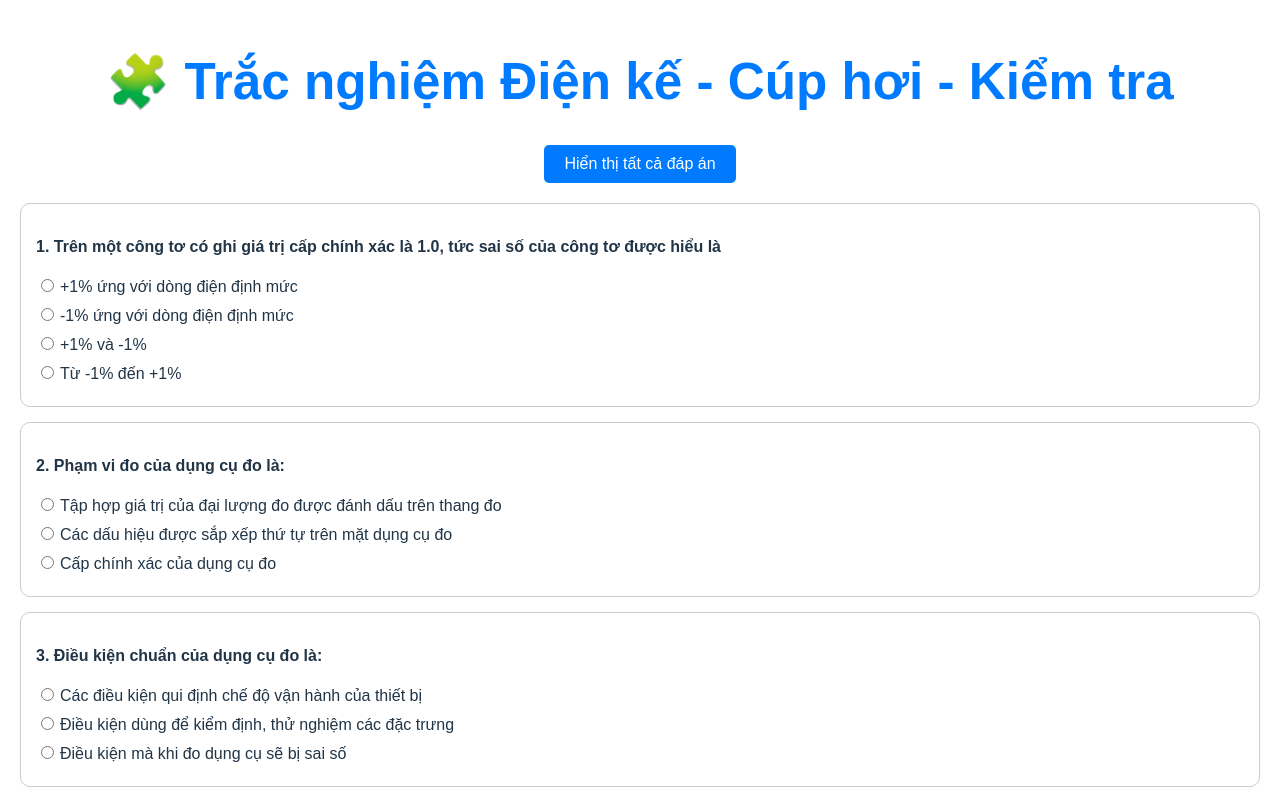
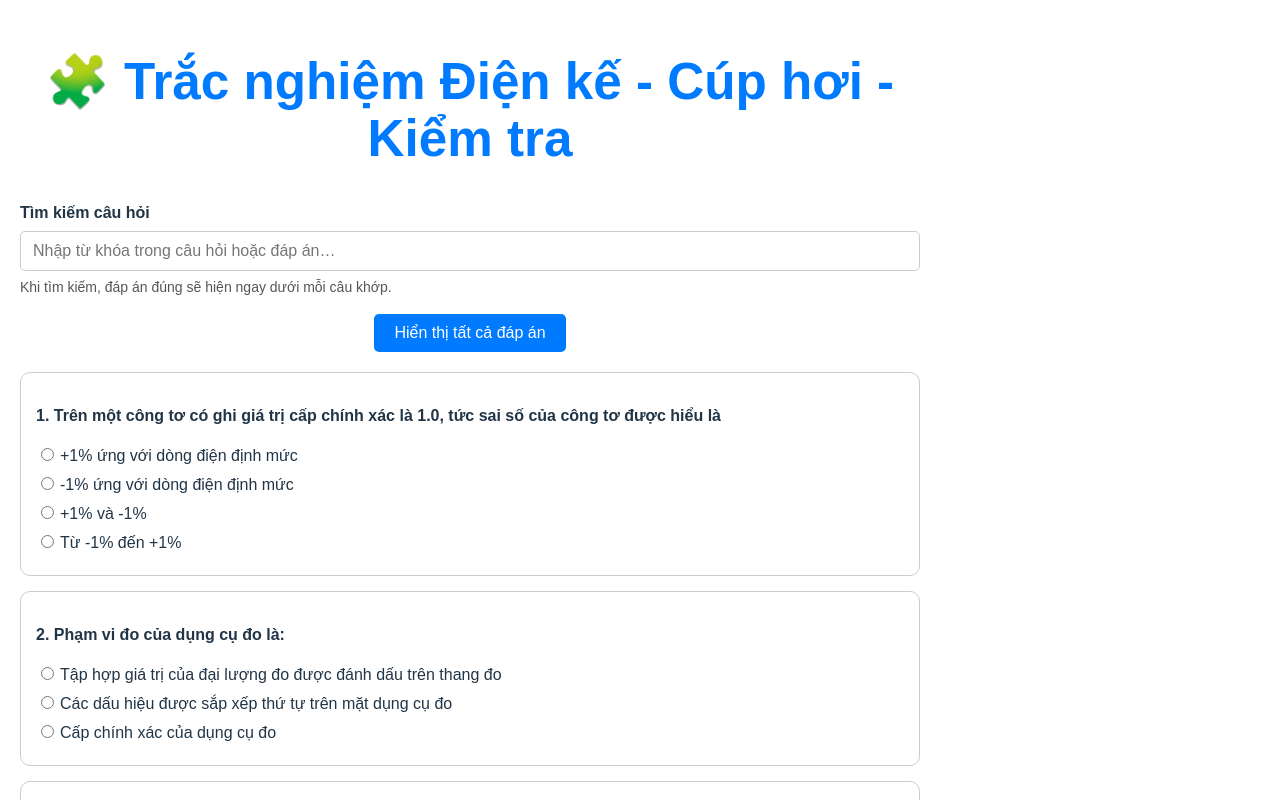
Before and after one commit to ngophuc29/168cauhoiDienLuc, a React (Vite) app: page / in a window 1280 px wide. Shown: the top 800 px of the page. Built offline with nearby package versions, Linux system fonts and the light colour scheme.

Commit message:
bổ sung thêm ô search câu hỏi

```diff
--- a/src/App.jsx
+++ b/src/App.jsx
@@ -1,17 +1,43 @@
-import React, { useEffect, useState } from "react";
+import React, { useEffect, useMemo, useState } from "react";
 
 function App() {
   const [questions, setQuestions] = useState([]);
   const [activeQuestion, setActiveQuestion] = useState(null); // câu đang thao tác
   const [selectedOptions, setSelectedOptions] = useState({}); // đáp án được chọn cho mỗi câu
   const [showAllAnswers, setShowAllAnswers] = useState(false); // hiển thị tất cả đáp án đúng
+  const [searchQuery, setSearchQuery] = useState(""); // tìm theo nội dung câu hỏi
+  const [loadError, setLoadError] = useState(null);
 
   useEffect(() => {
     fetch("/Dien ke Cup hoi Kiem tra 2025.json")
-      .then((res) => res.json())
-      .then((data) => setQuestions(data))
-      .catch((err) => console.error(err));
+      .then((res) => {
+        if (!res.ok) throw new Error("Không tải được dữ liệu câu hỏi");
+        return res.json();
+      })
+      .then((data) => {
+        setQuestions(data);
+        setLoadError(null);
+      })
+      .catch((err) => {
+        console.error(err);
+        setLoadError("Không tải được danh sách câu hỏi. Vui lòng thử lại.");
+      });
   }, []);
+
+  const isSearching = searchQuery.trim().length > 0;
+
+  const filteredQuestions = useMemo(() => {
+    const q = searchQuery.trim().toLowerCase();
+    if (!q) return questions;
+    return questions.filter((item) => {
+      const inQuestion = item.question.toLowerCase().includes(q);
+      const inNumber = String(item.number).includes(q);
+      const inOptions = Object.values(item.options).some((text) =>
+        String(text).toLowerCase().includes(q)
+      );
+      return inQuestion || inNumber || inOptions;
+    });
+  }, [questions, searchQuery]);
 
   const handleSelect = (qNumber, key) => {
     // Khi chọn ở câu khác => giữ kết quả cũ, chỉ cập nhật câu mới
@@ -26,31 +52,135 @@ function App() {
   };
 
   return (
-    <div style={{ padding: 20, fontFamily: "sans-serif" }}>
+    <div style={{ padding: 20, fontFamily: "sans-serif", maxWidth: 900, margin: "0 auto" }}>
       <h1 style={{ textAlign: "center", color: "#007bff" }}>
         🧩 Trắc nghiệm Điện kế - Cúp hơi - Kiểm tra
       </h1>
 
+      <div style={{ marginBottom: 16 }}>
+        <label
+          htmlFor="question-search"
+          style={{ display: "block", marginBottom: 6, fontWeight: 600 }}
+        >
+          Tìm kiếm câu hỏi
+        </label>
+        <div style={{ display: "flex", gap: 8, flexWrap: "wrap" }}>
+          <input
+            id="question-search"
+            type="search"
+            value={searchQuery}
+            onChange={(e) => setSearchQuery(e.target.value)}
+            placeholder="Nhập từ khóa trong câu hỏi hoặc đáp án…"
+            aria-describedby="search-hint"
+            style={{
+              flex: "1 1 220px",
+              minWidth: 0,
+              padding: "10px 12px",
+              border: "1px solid #ccc",
+              borderRadius: 5,
+              fontSize: 16,
+              boxSizing: "border-box",
+            }}
+          />
+          {isSearching && (
+            <button
+              type="button"
+              onClick={() => setSearchQuery("")}
+              aria-label="Xóa từ khóa tìm kiếm"
+              style={{
+                padding: "10px 16px",
+                background: "#6c757d",
+                color: "white",
+                border: "none",
+                borderRadius: 5,
+                cursor: "pointer",
+              }}
+            >
+              Xóa
+            </button>
+          )}
+        </div>
+        <p id="search-hint" style={{ margin: "6px 0 0", color: "#555", fontSize: 14 }}>
+          {isSearching
+            ? `Đang hiện ${filteredQuestions.length} kết quả kèm đáp án đúng.`
+            : "Khi tìm kiếm, đáp án đúng sẽ hiện ngay dưới mỗi câu khớp."}
+        </p>
+      </div>
+
       <button
+        type="button"
         onClick={() => setShowAllAnswers(!showAllAnswers)}
+        disabled={isSearching}
+        title={
+          isSearching
+            ? "Đang tìm kiếm — đáp án đã hiện sẵn, không cần bật nút này"
+            : undefined
+        }
         style={{
           display: "block",
           margin: "0 auto 20px",
           padding: "10px 20px",
-          background: "#007bff",
+          background: isSearching ? "#adb5bd" : "#007bff",
           color: "white",
           border: "none",
           borderRadius: 5,
+          cursor: isSearching ? "not-allowed" : "pointer",
         }}
       >
         {showAllAnswers ? "Ẩn tất cả đáp án" : "Hiển thị tất cả đáp án"}
       </button>
 
-      {questions.map((q) => {
+      {loadError && (
+        <p role="alert" style={{ color: "#c00", textAlign: "center" }}>
+          {loadError}
+        </p>
+      )}
+
+      {!loadError && questions.length === 0 && (
+        <p style={{ textAlign: "center", color: "#555" }}>Đang tải câu hỏi…</p>
+      )}
+
+      {!loadError && questions.length > 0 && isSearching && filteredQuestions.length === 0 && (
+        <div
+          role="status"
+          style={{
+            border: "1px dashed #ccc",
+            borderRadius: 10,
+            padding: 20,
+            textAlign: "center",
+            background: "#fafafa",
+          }}
+        >
+          <p style={{ margin: "0 0 8px", fontWeight: 600 }}>Không tìm thấy câu hỏi nào</p>
+          <p style={{ margin: 0, color: "#555" }}>
+            Thử từ khóa khác hoặc{" "}
+            <button
+              type="button"
+              onClick={() => setSearchQuery("")}
+              style={{
+                background: "none",
+                border: "none",
+                color: "#007bff",
+                cursor: "pointer",
+                padding: 0,
+                textDecoration: "underline",
+                fontSize: "inherit",
+              }}
+            >
+              xóa tìm kiếm
+            </button>
+            .
+          </p>
+        </div>
+      )}
+
+      {filteredQuestions.map((q) => {
         const isActive = activeQuestion === q.number;
         const correctKey = getCorrectKey(q);
         const selectedKey = selectedOptions[q.number];
         const isCorrect = selectedKey === correctKey;
+        // Khi đang tìm kiếm: luôn hiện đáp án đúng ngay
+        const revealAnswer = isSearching || selectedKey || showAllAnswers;
 
         return (
           <div
@@ -81,10 +211,16 @@ function App() {
               </label>
             ))}
 
-            {/* Hiển thị kết quả nếu đã chọn hoặc đang hiển thị tất cả */}
-            {(selectedKey || showAllAnswers) && (
+            {revealAnswer && (
               <div style={{ marginTop: 8 }}>
-                {selectedKey ? (
+                {isSearching ? (
+                  <span>
+                    Đáp án đúng là:{" "}
+                    <b style={{ color: "green" }}>
+                      {correctKey}. {q.options[correctKey]}
+                    </b>
+                  </span>
+                ) : selectedKey ? (
                   isCorrect ? (
                     <span style={{ color: "green" }}>✅ Đáp án đúng</span>
                   ) : (
```
